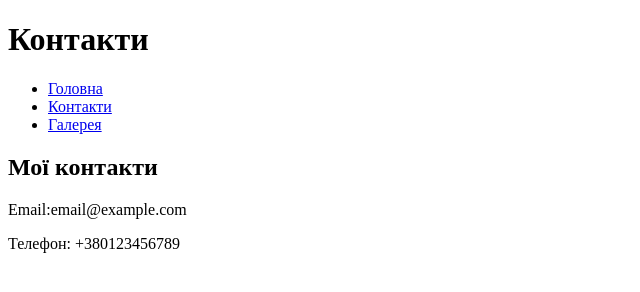
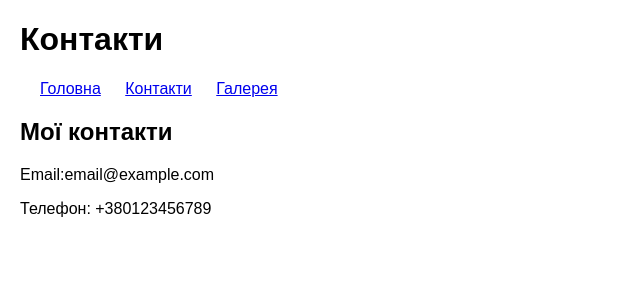
Before and after one commit to AleksKhryplyvets/HW_QA, a plain HTML site: page pages/contact.html in a window 1280 px wide. Shown: the whole page, without its empty margins (0-640 px from the left). Drawn offline with Linux system fonts and the light colour scheme; files that its build step writes are made by us from their sources.

Commit message:
Update contact.html

```diff
--- a/pages/contact.html
+++ b/pages/contact.html
@@ -3,6 +3,7 @@
 <head>
     <meta charset="UTF-8">
     <meta name="viewport" content="width=device-width, initial-scale=1.0">
+    <link rel="stylesheet" href="style/style.css">
     <title>Контакти</title>
 </head>
 <body>
@@ -17,7 +18,7 @@
         </nav>
     </header>
 
-    <section>
+    <section id="contact-info">
         <h2>Мої контакти</h2>
         <p>Email:email@example.com</p>
         <p>Телефон: +380123456789</p>
```
